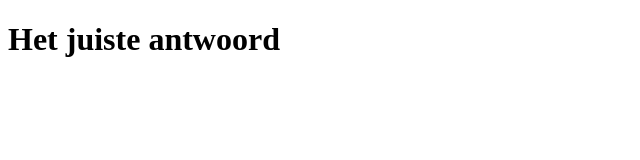
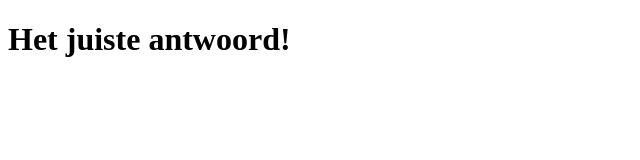
Before and after one commit to LoekGeelen/result, a plain HTML site: page answer.html in a window 1280 px wide. Shown: the full height of the page, 0-640 px from the left. Drawn offline with Linux system fonts and the light colour scheme.

Commit message:
Update answer.html

```diff
--- a/answer.html
+++ b/answer.html
@@ -5,7 +5,7 @@
 </head>
 <body>
 
-<h1>Het juiste antwoord</h1>
+<h1>Het juiste antwoord!</h1>
 
 </body>
 </html>
```
